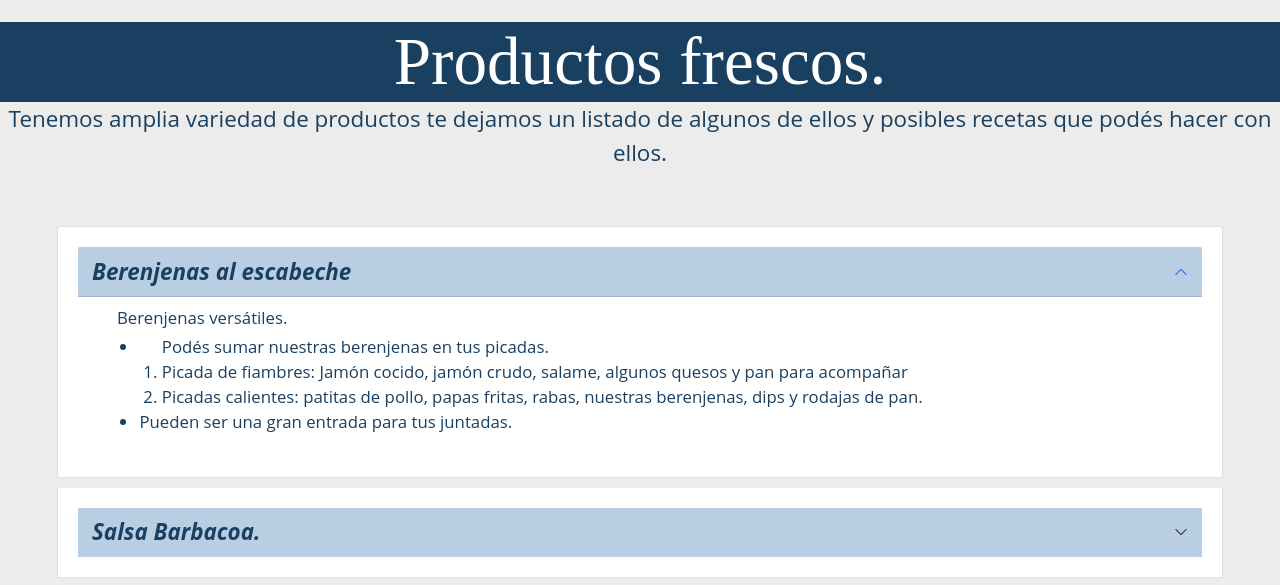
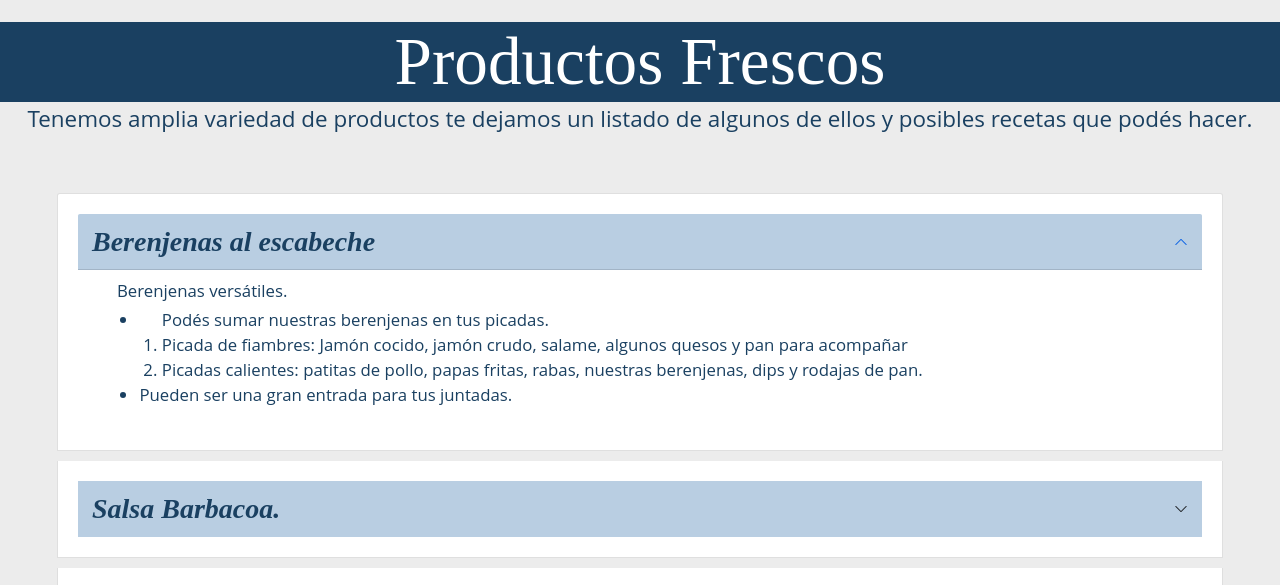
Before and after one commit to paulaperezgianolini/tentate, a website: page productosfrescos.html in a window 1280 px wide. Shown: the part 167-752 px from the top of the page. Drawn offline with nearby package versions, Linux system fonts and the light colour scheme; a web font is replaced by a local one.

Commit message:
Mejoras en productos

```diff
--- a/productosfrescos.html
+++ b/productosfrescos.html
@@ -24,9 +24,10 @@
     </header>
 
 
-    <h1 class="title">Productos frescos.</h1>
-
-    <p class="parrafo">Tenemos amplia variedad de productos te dejamos un listado de algunos de ellos y posibles recetas que podés hacer con ellos.</p>
+  <section class="descripcion">
+    <h1 class="title">Productos Frescos</h1>
+    <p class="parrafo">Tenemos amplia variedad de productos te dejamos un listado de algunos de ellos y posibles recetas que podés hacer.</p>
+  </section>
 
     <div class="accordion" id="accordionExample">
         <div class="accordion-item">
--- a/scss/_congelados.scss
+++ b/scss/_congelados.scss
@@ -13,9 +13,9 @@
             background-color: white;
                 .accordion-button{
                     background-color: $gris;
-                    font-family: $fuente;
+                    font-family: $titulos;
                     font-style: italic;
-                    font-size: 2rem;
+                    font-size: 2.5rem;
                     font-weight: bold;
                     color: $azulNoche;
                 }
```
Also changed, not shown: productoscongelados.html (+4 -3 lines), css/estilo.css.
